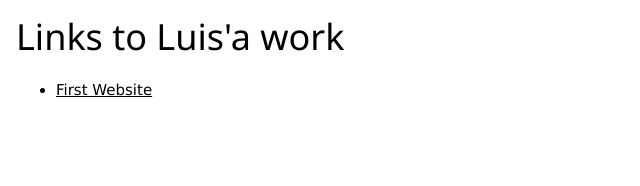
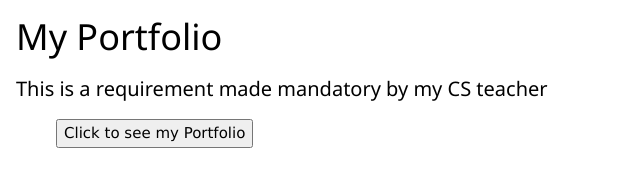
Before and after one commit to Miguel901826/-CS3_2ndQtrPortfolio, a plain HTML site: page index.html in a window 1280 px wide. Shown: the whole page, without its empty margins (0-640 px from the left). Drawn offline with nearby package versions, Linux system fonts and the light colour scheme.

Commit message:
Add files via upload

```diff
--- a/index.html
+++ b/index.html
@@ -6,10 +6,13 @@
 </head>
 <body>
   <section class="w3-container">
-   <h1>Links to Luis'a work</h1>
+   <h1>My Portfolio</h1>
    <nav>
+    <h4>This is a requirement made mandatory by my CS teacher</h4>
     <ul>
-      <li><a href="./public/2Q1GSectionLastName.html"> First Website </a> </li>
+      <a href="public/Q1_1stGraded.html">
+        <button class="linkbutton">Click to see my Portfolio</button>
+      </a>
     </ul>
    </nav>
   </section>
```
